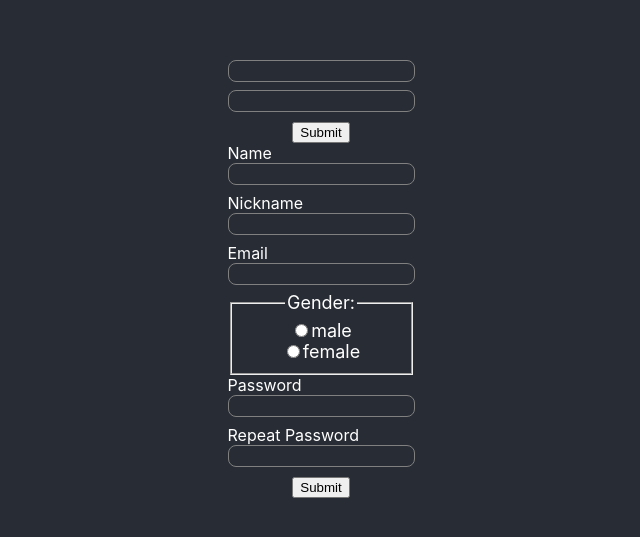
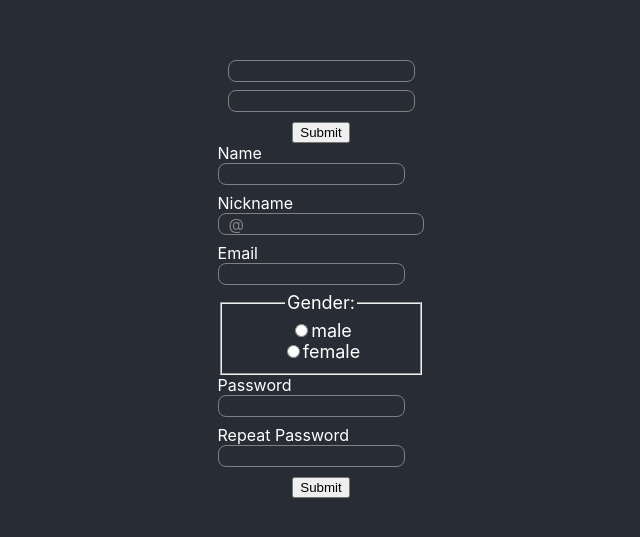
Before and after one commit to sqMax2/react_forms_task1, a React (Create React App) app: page / in a window 1280 px wide. Shown: the part 121-658 px from the top of the page, without its empty margins (319-959 px from the left). Built offline with nearby package versions, Linux system fonts and the light colour scheme.

Commit message:
fix: Adds "@" into nickname field of Signup component

```diff
--- a/src/components/Signup/Signup.jsx
+++ b/src/components/Signup/Signup.jsx
@@ -30,7 +30,7 @@ export function Signup(props) {
   return (
     <form onSubmit={handleSubmit} onChange={handleChange} {...rest}>
       <TextInput name="name" label="Name" />
-      <TextInput name="nickname" label="Nickname" />
+      <TextInput name="nickname" label="Nickname" icon="@"/>
       <TextInput name="email" isEmail label="Email" />
       <fieldset>
         <legend>Gender:</legend>
```
